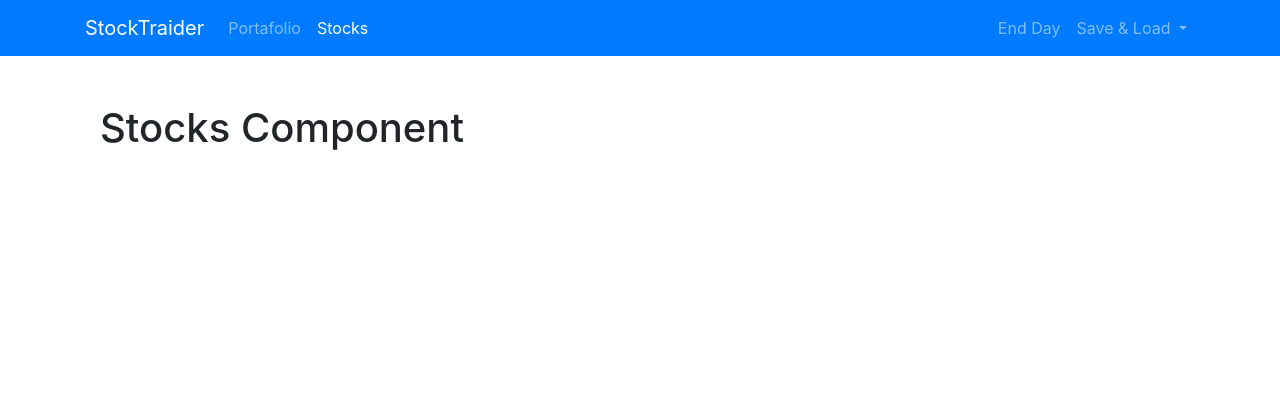
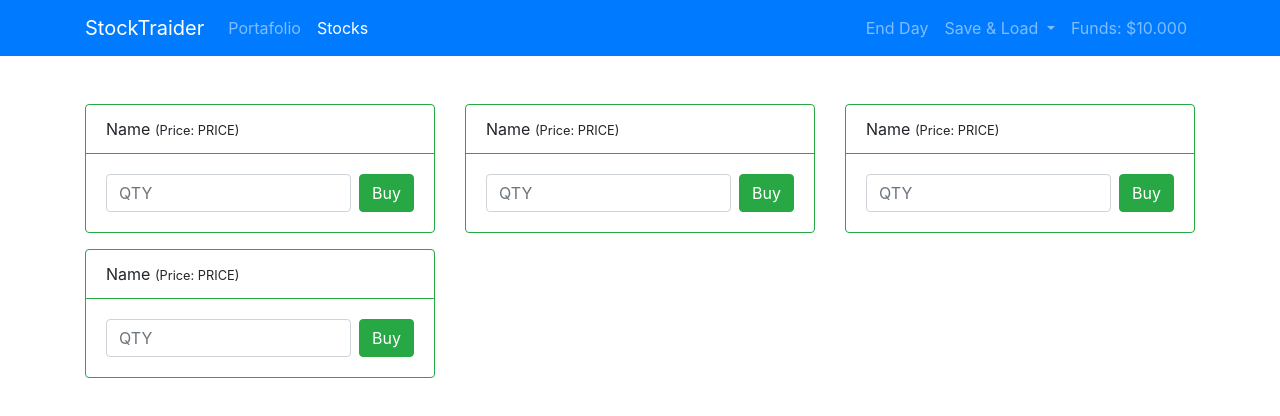
Before and after one commit to cesarlevel/vue-app-stock, a Vue app: page /stocks in a window 1280 px wide. Shown: the top 416 px of the page. Built offline with nearby package versions, Linux system fonts and the light colour scheme.

Commit message:
Added Stocks

```diff
--- a/src/components/AppHeader.vue
+++ b/src/components/AppHeader.vue
@@ -25,6 +25,9 @@
                             <a class="dropdown-item" href="#">Load Data</a>
                         </div>
                     </li>
+                    <li class="nav-item">
+                        <a class="nav-link">Funds: $10.000</a>
+                    </li>
                 </ul>
             </div>
         </div>
--- a/src/components/stocks/AppStocks.vue
+++ b/src/components/stocks/AppStocks.vue
@@ -1,10 +1,24 @@
 <template>
-    <div class="container">
-        <h1>Stocks Component</h1>
+    <div class="row">
+        <stock v-for="stock in stocks"></stock>
     </div>
 </template>
 <script>
+import Stock from './Stock';
 export default {
     name: 'stocks',
+    components: {
+        Stock,
+    },
+    data() {
+        return {
+            stocks: [
+                { id: 1, name: 'BMW', price: 150 },
+                { id: 2, name: 'Google', price: 250 },
+                { id: 3, name: 'Apple', price: 200 },
+                { id: 4, name: 'Twitter', price: 8 },
+            ],
+        };
+    },
 }
 </script>
--- a/src/components/stocks/Stock.vue
+++ b/src/components/stocks/Stock.vue
@@ -1,6 +1,14 @@
 <template>
-    <div class="container">
-        <h1>Stock Component</h1>
+    <div class="col-sm-6 col-md-4">
+        <div class="card border-success mb-3">
+            <div class="card-header bg-transparent border-success">Name <small>(Price: PRICE)</small></div>
+            <div class="card-body text-success">
+                <div class="d-flex">
+                    <input type="number" class="form-control mr-2" placeholder="QTY">
+                    <button class="btn btn-success">Buy</button>
+                </div>
+            </div>
+        </div>
     </div>
 </template>
 <script>
```
